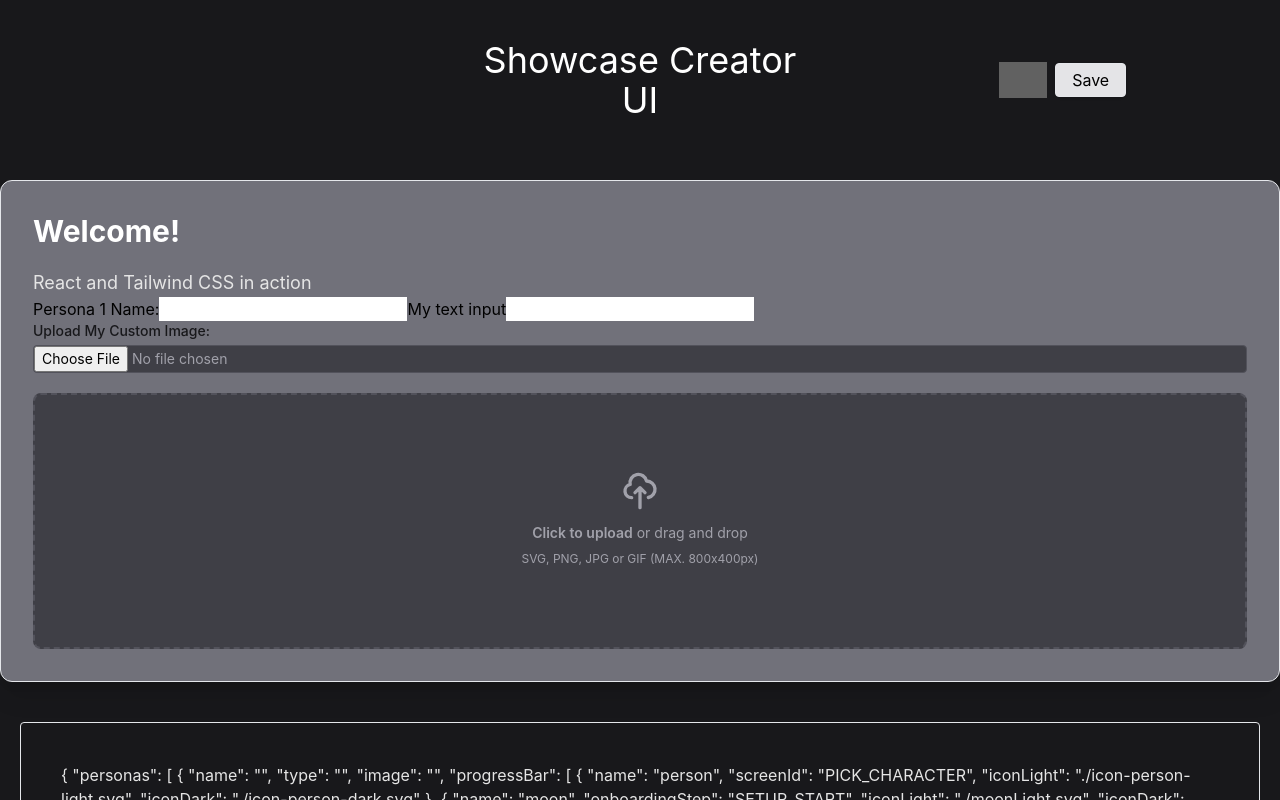
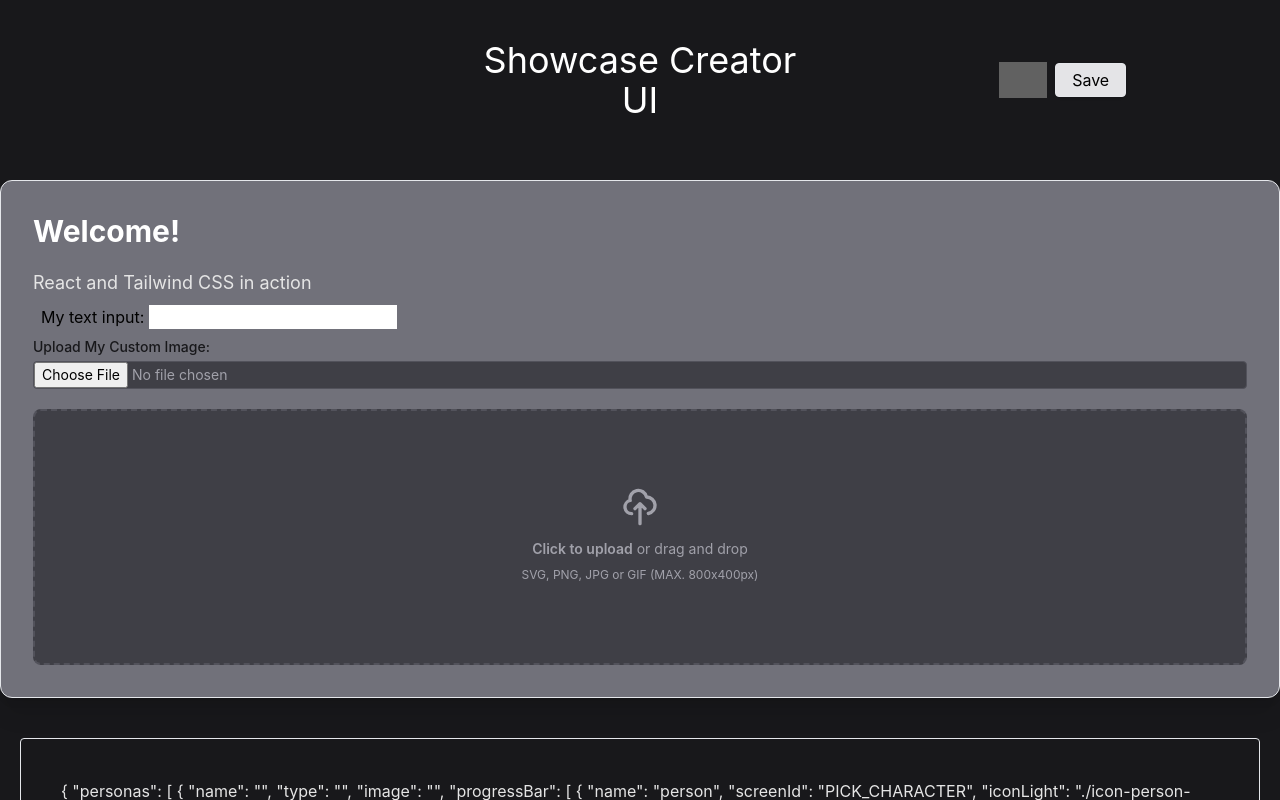
Before and after one commit to bcgov/ditp-showcase-creator-ui, a React (Create React App) app: page / in a window 1280 px wide. Shown: the top 800 px of the page. Built offline with nearby package versions, Linux system fonts and the light colour scheme; grey boxes are pictures that could not be loaded.

Commit message:
Fixed bug with text input module... removed unneeded code

```diff
--- a/src/App.js
+++ b/src/App.js
@@ -139,20 +139,10 @@ function App() {
 
   const [darkMode, setDarkMode] = useState(true)
 
-  {/** MOVE TO TEXTINPUT MODULE */}
-  function handleNameChange(e) {
-    setShowcaseJSON(
-      setChanges => {
-        setChanges.personas[0].name = e.target.value;
-      })
-  }
-
-  function handleJSONUpdate(element, newValue) {
+  function handleJSONUpdate(index, element, newValue) {
     setShowcaseJSON((json) => {
-      json[element] = newValue;
-      console.log(json[element])
+      json["personas"][index][element] = newValue;
     });
-    console.log(showcaseJSON.personas[0].name)
   }
 
   return (
@@ -170,18 +160,10 @@ function App() {
             React and Tailwind CSS in action
           </p>
 
-          {/**   REPLACE WITH MODULE */}
-          <label>
-            Persona 1 Name:
-            <input
-              value={showcaseJSON.personas[0].name}
-              onChange={handleNameChange}
-            />
-          </label>
-
           <TextInput
             label={"My text input"}
-            element={showcaseJSON.personas[0].name}
+            personaIndex={0}
+            element={"name"}
             handleJSONUpdate={handleJSONUpdate}
             path="personas[0].name"
           />
--- a/src/react-modules/TextInput.js
+++ b/src/react-modules/TextInput.js
@@ -1,17 +1,18 @@
 import {useState} from 'react';
 
-function TextInput({ label, element, handleJSONUpdate, path }) {
+function TextInput({ label, personaIndex, element, handleJSONUpdate}) {
 
     const handleChange = (event) => {
-        handleJSONUpdate(path, event.target.value);
+        handleJSONUpdate(personaIndex, element, event.target.value);
       };
 
 
   return (
-    <label>
-      {label}
-      <input type="text"  onChange={handleChange} />
-    </label>
+    <div className="p-2">
+    <label className="" for={`${personaIndex}_${element}`}>{label}: </label>
+    <input id={`${personaIndex}_${element}`} type="text"  onChange={handleChange} />
+    </div>
+
   );
 }
 
```
